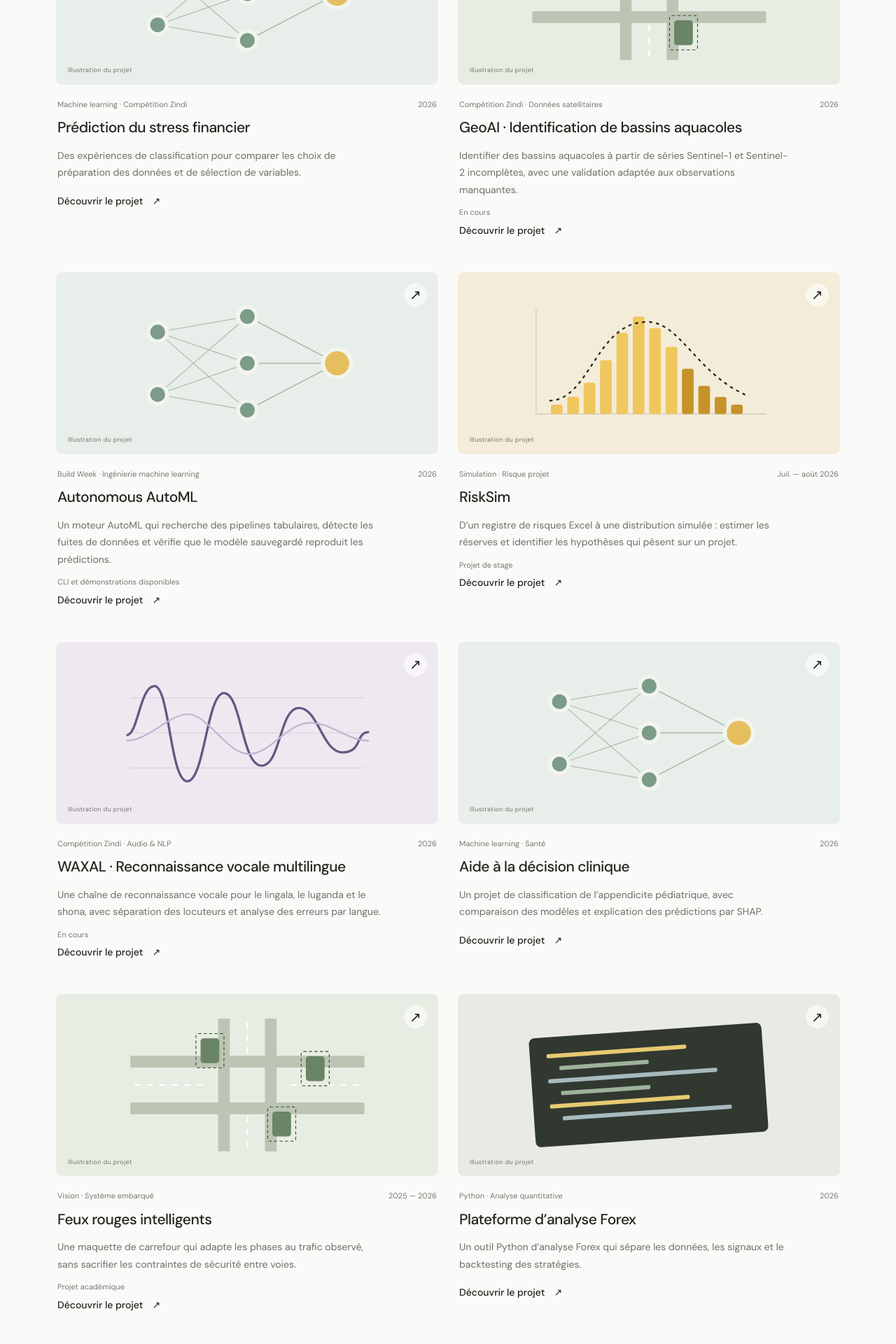
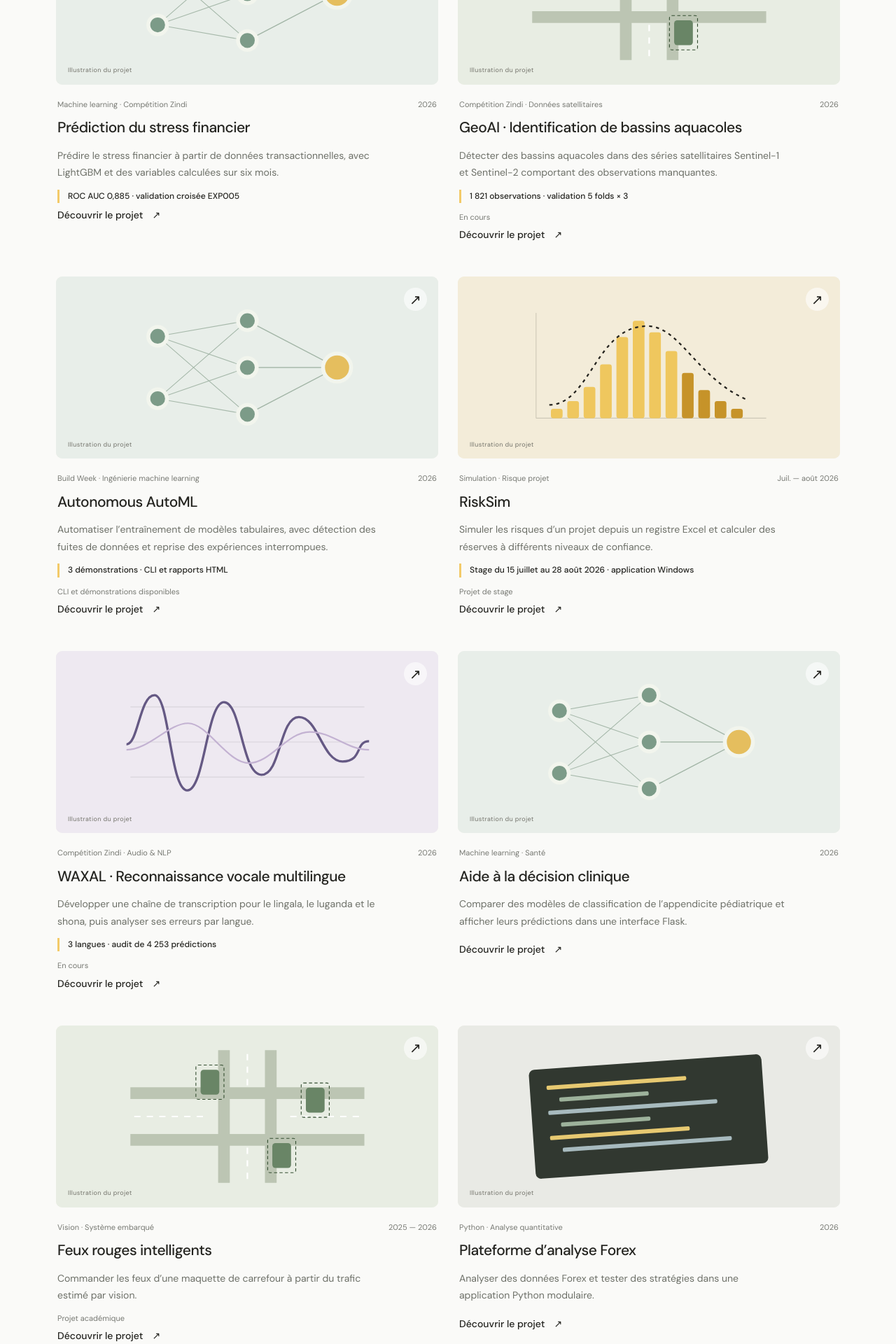
Before and after one commit to Rudolf-Staline/Portfolio, a React (Vite) app: page / in a window 1280 px wide. Shown: the part 1140-3060 px from the top of the page at 70% size. Built offline with nearby package versions, Linux system fonts and the light colour scheme.

Commit message:
Replace generic project copy with documented outcomes and limitations

```diff
--- a/src/App.tsx
+++ b/src/App.tsx
@@ -100,13 +100,13 @@ function App() {
           <div className="project-grid">{visibleProjects.map(project => (
             <article className="project-card" key={project.index}>
               <button type="button" className="project-preview" onClick={() => setSelected(project)} aria-label={`Découvrir ${project.title}`}><ProjectVisual project={project} /><span className="preview-arrow"><Arrow diagonal /></span></button>
-              <div className="project-copy"><p className="project-meta">{project.category ?? project.context}<span>{project.period}</span></p><h3>{project.title}</h3><p className="project-summary">{project.tagline}</p>{project.status && <p className="project-status">{project.status}</p>}<button className="text-link" type="button" onClick={() => setSelected(project)}>Découvrir le projet <Arrow diagonal /></button></div>
+              <div className="project-copy"><p className="project-meta">{project.category ?? project.context}<span>{project.period}</span></p><h3>{project.title}</h3><p className="project-summary">{project.tagline}</p>{project.fact && <p className="project-fact">{project.fact}</p>}{project.status && <p className="project-status">{project.status}</p>}<button className="text-link" type="button" onClick={() => setSelected(project)}>Découvrir le projet <Arrow diagonal /></button></div>
             </article>
           ))}</div>
         </section>
 
         <section className="section about-section" id="apropos">
-          <div><p className="eyebrow"><span /> À propos</p><h2>Du développement<br />aux modèles<span>.</span></h2>{profile.about.map(paragraph => <p className="about-text" key={paragraph}>{paragraph}</p>)}<a className="text-link" href={contact.github} target="_blank" rel="noreferrer">Explorer mon GitHub <Arrow diagonal /></a></div>
+          <div><p className="eyebrow"><span /> À propos</p><h2>Profil et compétences<span>.</span></h2>{profile.about.map(paragraph => <p className="about-text" key={paragraph}>{paragraph}</p>)}<a className="text-link" href={contact.github} target="_blank" rel="noreferrer">Explorer mon GitHub <Arrow diagonal /></a></div>
           <div className="skill-list">{skills.map(group => <div key={group.label}><h3>{group.label}</h3><p>{group.items.join(' · ')}</p></div>)}</div>
         </section>
 
@@ -117,7 +117,7 @@ function App() {
       <footer className="wrap"><p>Rudolf Hounlete · {new Date().getFullYear()}</p><div><a href={contact.github} target="_blank" rel="noreferrer">GitHub <Arrow diagonal /></a><a href={contact.cv ?? '/CV_Rudolf_HOUNLETE.pdf'} download>CV <Arrow diagonal /></a><a href="#accueil">En haut <span aria-hidden="true">↑</span></a></div></footer>
 
       <dialog ref={dialog} className="project-dialog" aria-labelledby="project-dialog-title" onCancel={closeProject} onClose={() => setSelected(null)} onClick={event => { if (event.target === event.currentTarget) { const rect = event.currentTarget.getBoundingClientRect(); if (event.clientX < rect.left || event.clientX > rect.right || event.clientY < rect.top || event.clientY > rect.bottom) closeProject() } }}>
-        {selected && <><div className="dialog-heading"><p className="eyebrow">{selected.category ?? selected.context}</p><button className="dialog-close" type="button" onClick={closeProject} aria-label="Fermer la fiche projet" autoFocus>×</button></div><h2 id="project-dialog-title">{selected.title}</h2><p className="dialog-context">{selected.context} · {selected.period}{selected.status && ` · ${selected.status}`}</p><p className="dialog-summary">{selected.tagline}</p><h3>Le travail réalisé</h3><ul>{selected.highlights.map(highlight => <li key={highlight}>{highlight}</li>)}</ul><div className="stack">{selected.stack.map(item => <span key={item}>{item}</span>)}</div><div className="dialog-links">{selected.links.code && <a className="button button-yellow" href={selected.links.code} target="_blank" rel="noreferrer">Voir le code <Arrow diagonal /></a>}{selected.links.demo && <a className="text-link" href={selected.links.demo} target="_blank" rel="noreferrer">Ouvrir la démo <Arrow diagonal /></a>}</div></>}
+        {selected && <><div className="dialog-heading"><p className="eyebrow">{selected.category ?? selected.context}</p><button className="dialog-close" type="button" onClick={closeProject} aria-label="Fermer la fiche projet" autoFocus>×</button></div><h2 id="project-dialog-title">{selected.title}</h2><p className="dialog-context">{selected.context} · {selected.period}{selected.status && ` · ${selected.status}`}</p><p className="dialog-summary">{selected.tagline}</p>{selected.challenge && <><h3>Problème traité</h3><p className="case-text">{selected.challenge}</p></>}<h3>Travail réalisé</h3><ul>{selected.highlights.map(highlight => <li key={highlight}>{highlight}</li>)}</ul>{selected.outcome && <><h3>Livrable et résultats</h3><p className="case-text">{selected.outcome}</p></>}{selected.limitation && <><h3>Limites et enseignements</h3><p className="case-text">{selected.limitation}</p></>}{selected.evidence && <a className="text-link" href={selected.evidence.href} target="_blank" rel="noreferrer">{selected.evidence.label} <Arrow diagonal /></a>}<div className="stack">{selected.stack.map(item => <span key={item}>{item}</span>)}</div><div className="dialog-links">{selected.links.code && <a className="button button-yellow" href={selected.links.code} target="_blank" rel="noreferrer">Voir le code <Arrow diagonal /></a>}{selected.links.demo && <a className="text-link" href={selected.links.demo} target="_blank" rel="noreferrer">Ouvrir la démo <Arrow diagonal /></a>}</div></>}
       </dialog>
     </>
   )
--- a/src/data/profile.ts
+++ b/src/data/profile.ts
@@ -9,8 +9,8 @@ export const profile = {
   pitch:
     "Je construis des applications web et des modèles de machine learning, avec Python et TypeScript.",
   about: [
-    "Je suis élève ingénieur généraliste à l’École Centrale Casablanca, après une licence en TIC et des classes préparatoires à l’IMSP, au Bénin. Mes projets relient le développement logiciel aux modèles : classification tabulaire, données satellitaires, reconnaissance vocale et simulation probabiliste.",
-    "Chez CHOUBEL, mon stage a porté sur RiskSim, un simulateur Monte Carlo doté d’une interface React. J’ai travaillé sur le moteur Python et le parcours d’utilisation, jusqu’à la distribution Windows. Je cherche maintenant un stage technique pour contribuer à un produit au sein d’une équipe et approfondir mes compétences en logiciel ou en machine learning.",
+    "Je suis élève ingénieur généraliste à l’École Centrale Casablanca. J’ai suivi une licence en TIC et des classes préparatoires à l’IMSP, au Bénin.",
+    "Je travaille principalement en Python et TypeScript. Mes projets portent sur la classification, les données satellitaires, la reconnaissance vocale et la simulation Monte Carlo. Chez CHOUBEL, j’ai développé le moteur Python et l’interface React de RiskSim, puis préparé sa distribution Windows.",
   ],
   interests: [
     'Finance quantitative',
--- a/src/data/projects.ts
+++ b/src/data/projects.ts
@@ -8,7 +8,12 @@ export const projects: Project[] = [
     visual: 'model',
     context: 'Financial Stress Prediction Challenge',
     period: '2026',
-    tagline: 'Des expériences de classification pour comparer les choix de préparation des données et de sélection de variables.',
+    tagline: "Prédire le stress financier à partir de données transactionnelles, avec LightGBM et des variables calculées sur six mois.",
+    challenge: "Comparer les agrégats et les tendances des transactions sans perdre l’information contenue dans les valeurs mensuelles.",
+    outcome: "EXP005 utilise 257 variables et atteint une ROC AUC moyenne de 0,885 en validation croisée, avec un écart-type de 0,0076. Sur le jeu de validation séparé, la ROC AUC est de 0,883.",
+    limitation: "Dans EXP007, retirer 12 variables réduit le modèle à 245 variables, mais ne fait pas progresser la ROC AUC moyenne : 0,8849 contre 0,8851. Ces chiffres décrivent des expériences locales, pas le classement final de la compétition.",
+    fact: "ROC AUC 0,885 · validation croisée EXP005",
+    evidence: {"label": "Consulter les métriques EXP005", "href": "https://github.com/Rudolf-Staline/financial-stress-prediction/blob/main/EXP005_metadata.json"},
     highlights: [
       'Baseline LightGBM puis comparaison de plusieurs préparations des données',
       'Sélection de variables et optimisation multiobjectif avec Optuna',
@@ -25,7 +30,12 @@ export const projects: Project[] = [
     visual: 'vision',
     context: 'GeoAI Aquaculture Pond Identification Challenge',
     period: '2026',
-    tagline: 'Identifier des bassins aquacoles à partir de séries Sentinel-1 et Sentinel-2 incomplètes, avec une validation adaptée aux observations manquantes.',
+    tagline: "Détecter des bassins aquacoles dans des séries satellitaires Sentinel-1 et Sentinel-2 comportant des observations manquantes.",
+    challenge: "Les données d’entraînement couvrent douze mois ; les données de test ne contiennent que quatre à six mois radar consécutifs, avec des lacunes optiques supplémentaires.",
+    outcome: "Le protocole utilise 1 821 observations, cinq folds et trois répétitions. Les modèles tabulaires et un GRU de 26 329 paramètres sont évalués sur les mêmes fenêtres temporelles.",
+    limitation: "Le dépôt documente la comparaison des modèles et leur complémentarité. Cette étape ne produit pas encore le modèle final ni la soumission finale.",
+    fact: "1 821 observations · validation 5 folds × 3",
+    evidence: {"label": "Lire le protocole et les expériences", "href": "https://github.com/Rudolf-Staline/GeoAi#phase-4-authoritative-validation"},
     highlights: [
       'Audit des données et construction de fenêtres temporelles qui reproduisent les lacunes du jeu de test',
       'Comparaison de modèles d’arbres et d’un GRU compact, avec normalisation dans chaque fold',
@@ -43,7 +53,12 @@ export const projects: Project[] = [
     visual: 'model',
     context: 'Projet individuel · Build Week',
     period: '2026',
-    tagline: 'Un moteur AutoML qui recherche des pipelines tabulaires, détecte les fuites de données et vérifie que le modèle sauvegardé reproduit les prédictions.',
+    tagline: "Automatiser l’entraînement de modèles tabulaires, avec détection des fuites de données et reprise des expériences interrompues.",
+    challenge: "Un score peut être artificiellement élevé si une variable révèle la cible ou si le prétraitement utilise les données de validation.",
+    outcome: "Une application en ligne de commande entraîne le modèle, exporte les prédictions et génère un rapport HTML. Trois démonstrations couvrent la classification, la régression et une fuite de données synthétique ; la reprise d’une expérience et la relecture des prédictions sont vérifiées.",
+    limitation: "Le périmètre livré concerne les fichiers CSV tabulaires. Il ne comprend pas d’interface web ni de traitement audio ou image. Les contrôles du rapport sont internes au logiciel.",
+    fact: "3 démonstrations · CLI et rapports HTML",
+    evidence: {"label": "Exécuter les démonstrations", "href": "https://github.com/Rudolf-Staline/autonomous-automl#quick-demonstration"},
     highlights: [
       'Classification et régression avec préparation des données dans les folds et recherche Optuna sous budget',
       'Détection des copies de cible, identifiants suspects et variables disponibles après le résultat',
@@ -62,7 +77,11 @@ export const projects: Project[] = [
     visual: 'simulation',
     context: 'Stage · CHOUBEL',
     period: 'Juil. — août 2026',
-    tagline: 'D’un registre de risques Excel à une distribution simulée : estimer les réserves et identifier les hypothèses qui pèsent sur un projet.',
+    tagline: "Simuler les risques d’un projet depuis un registre Excel et calculer des réserves à différents niveaux de confiance.",
+    challenge: "Permettre à un utilisateur de modifier les hypothèses, relancer les simulations et comparer les scénarios tout en conservant la trace des données utilisées.",
+    outcome: "Moteur Python, interface React, import/export Excel et exécutable Windows. L’application calcule les percentiles, la probabilité de dépassement et la sensibilité aux hypothèses. Stage chez CHOUBEL du 15 juillet au 28 août 2026.",
+    limitation: "Les cas synthétiques vérifient le calcul et le fonctionnement du logiciel. Ils ne valident pas, à eux seuls, les hypothèses d’un dossier client.",
+    fact: "Stage du 15 juillet au 28 août 2026 · application Windows",
     highlights: [
       'Moteur Monte Carlo Python avec distributions paramétrables, corrélations et rejet des matrices invalides',
       'Analyse des percentiles P50/P80/P90, de la sensibilité et de la convergence sur des cas synthétiques',
@@ -81,7 +100,11 @@ export const projects: Project[] = [
     visual: 'signal',
     context: 'Google WAXAL ASR Challenge',
     period: '2026',
-    tagline: 'Une chaîne de reconnaissance vocale pour le lingala, le luganda et le shona, avec séparation des locuteurs et analyse des erreurs par langue.',
+    tagline: "Développer une chaîne de transcription pour le lingala, le luganda et le shona, puis analyser ses erreurs par langue.",
+    challenge: "Séparer les locuteurs entre entraînement et validation, et distinguer une erreur de transcription d’un échec technique ou d’une sortie vide.",
+    outcome: "Chaîne de préparation audio, entraînement CTC et évaluation WER/CER. Les tests synthétiques vérifient le parcours complet ; un audit de soumission historique a identifié 118 sorties de repli parmi 4 253 prédictions.",
+    limitation: "Les anciennes sorties de repli ne conservaient pas assez d’informations pour retrouver leur cause. Les scores des tests synthétiques ne mesurent pas la qualité de transcription sur les données de compétition.",
+    fact: "3 langues · audit de 4 253 prédictions",
     highlights: [
       'Audit audio, folds disjoints par locuteur et chaîne CTC avec un backend MMS-300M configurable',
       'Évaluation WER/CER, bootstrap et analyse des sorties vides ou de repli',
@@ -98,10 +121,12 @@ export const projects: Project[] = [
     title: 'Aide à la décision clinique',
     context: 'Coding Week · Centrale Casablanca',
     period: '2026',
-    tagline:
-      "Un projet de classification de l’appendicite pédiatrique, avec comparaison des modèles et explication des prédictions par SHAP.",
+    tagline: "Comparer des modèles de classification de l’appendicite pédiatrique et afficher leurs prédictions dans une interface Flask.",
+    challenge: "Préparer les données et expliquer les variables qui contribuent aux prédictions.",
+    outcome: "Pipeline de classification, analyses SHAP, interface Flask et tests automatisés.",
+    limitation: "Projet académique de modélisation ; aucune validation clinique ni utilisation en soins n’est présentée.",
     highlights: [
-      'Nettoyage des données et comparaison rigoureuse de modèles de classification',
+      'Nettoyage des données et comparaison de modèles de classification',
       'Analyse SHAP des contributions des variables aux prédictions',
       'Interface Flask et tests automatisés sur les étapes critiques du pipeline',
     ],
@@ -119,8 +144,9 @@ export const projects: Project[] = [
     title: 'Feux rouges intelligents',
     context: 'Learning by Doing · Centrale Casablanca',
     period: '2025 — 2026',
-    tagline:
-      'Une maquette de carrefour qui adapte les phases au trafic observé, sans sacrifier les contraintes de sécurité entre voies.',
+    tagline: "Commander les feux d’une maquette de carrefour à partir du trafic estimé par vision.",
+    challenge: "Adapter les phases aux flux observés en respectant les combinaisons de voies compatibles.",
+    outcome: "Estimation des flux avec YOLOv8 et K-Means, logique de commande et pilotage d’une maquette Raspberry Pi.",
     highlights: [
       'Estimation des flux par vision avec YOLOv8 et segmentation par K-Means',
       'Logique de décision fondée sur les combinaisons de voies compatibles',
@@ -137,10 +163,11 @@ export const projects: Project[] = [
     title: 'Plateforme d’analyse Forex',
     context: 'Projet personnel',
     period: '2026',
-    tagline:
-      'Un outil Python d’analyse Forex qui sépare les données, les signaux et le backtesting des stratégies.',
+    tagline: "Analyser des données Forex et tester des stratégies dans une application Python modulaire.",
+    challenge: "Séparer la récupération des données, la génération des signaux et l’évaluation des stratégies.",
+    outcome: "Modules de données, de suivi des instruments, de signaux et de backtesting. Le code est disponible sur GitHub.",
     highlights: [
-      'Séparation nette des responsabilités : données, broker, watchlist et signaux',
+      'Modules distincts : données, connexion au broker, instruments suivis et signaux',
       'Moteur de backtesting pour comparer les stratégies sur une base commune',
       'Modules distincts pour les stratégies et le moteur d’analyse',
     ],
@@ -157,8 +184,10 @@ export const projects: Project[] = [
     title: 'Propagation de solitons',
     context: 'Formation expérimentale · Centrale Casablanca',
     period: '2026',
-    tagline:
-      'Une étude croisée de la propagation non linéaire, de la ligne électrique réelle jusqu’aux modèles numériques de type Sine-Gordon.',
+    tagline: "Étudier la propagation de solitons sur une ligne électrique et comparer les mesures aux simulations.",
+    challenge: "Relier les mesures à l’oscilloscope à un modèle numérique de propagation non linéaire.",
+    outcome: "Acquisitions cellule par cellule, simulation LTspice d’une chaîne de 20 cellules et traitement des signaux en Python.",
+    fact: "20 cellules simulées dans LTspice",
     highlights: [
       'Montage d’une ligne non linéaire et acquisitions cellule par cellule à l’oscilloscope',
       'Simulation LTspice d’une chaîne de 20 cellules et traitement Python des signaux',
--- a/src/data/types.ts
+++ b/src/data/types.ts
@@ -28,6 +28,11 @@ export type Project = {
   tagline: string
   /** 2–3 concrete bullet points. */
   highlights: string[]
+  challenge?: string
+  outcome?: string
+  limitation?: string
+  fact?: string
+  evidence?: Link
   /** Technology tags. */
   stack: string[]
   links: ProjectLink
--- a/src/index.css
+++ b/src/index.css
@@ -154,3 +154,6 @@ footer a:hover { color: var(--ink); }
 @media (prefers-reduced-motion: reduce) { html { scroll-behavior: auto; }*, *::before, *::after { animation: none !important; transition: none !important; } }
 
 .project-status { margin-top: 12px; font-size: 11px; color: var(--muted); }
+
+.project-fact { margin-top: 12px; padding-left: 12px; border-left: 3px solid var(--yellow); font-size: 12px; line-height: 1.6; font-weight: 500; }
+.case-text { color: var(--muted); font-size: 14px; line-height: 1.75; margin: 10px 0 20px; }
```
